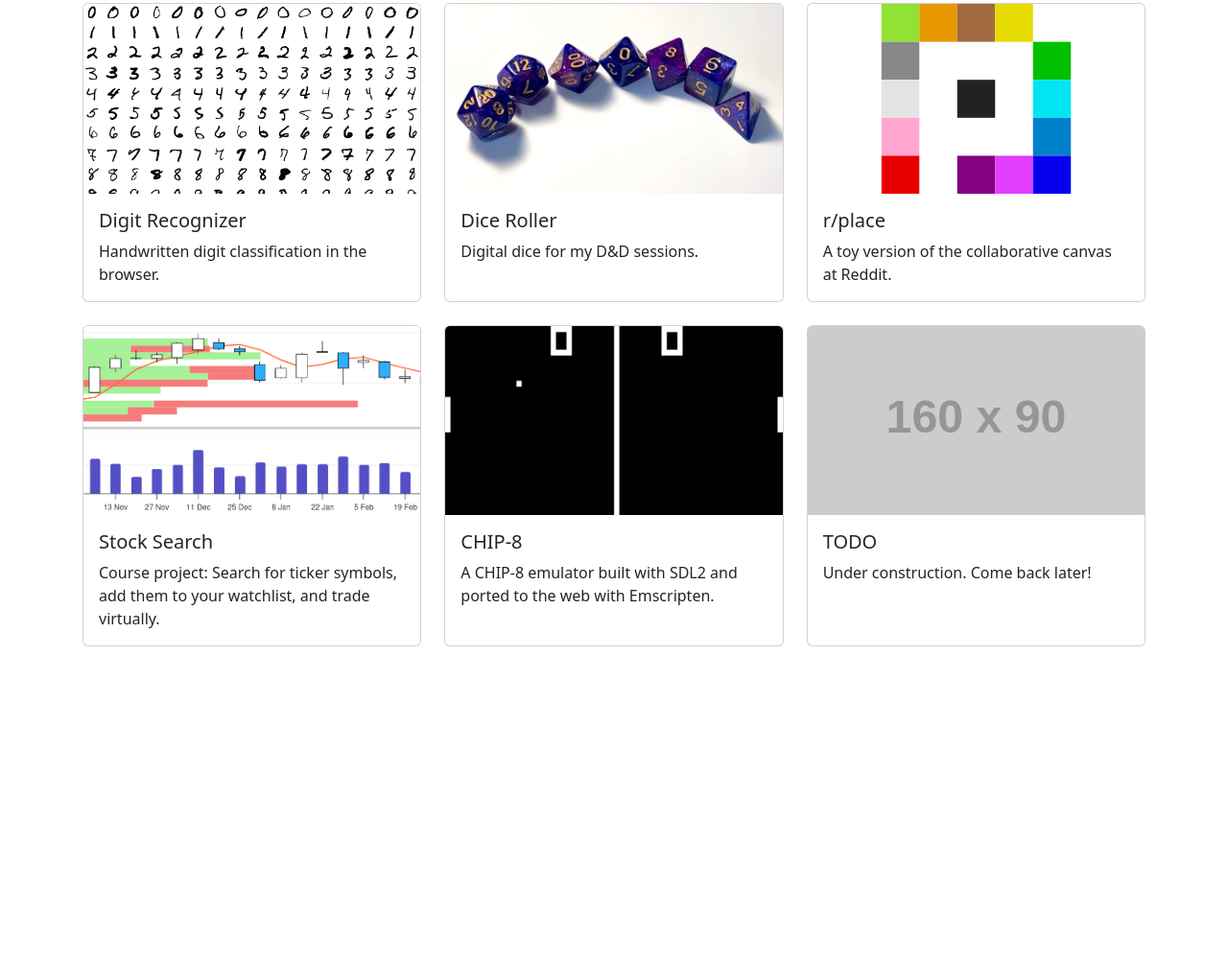
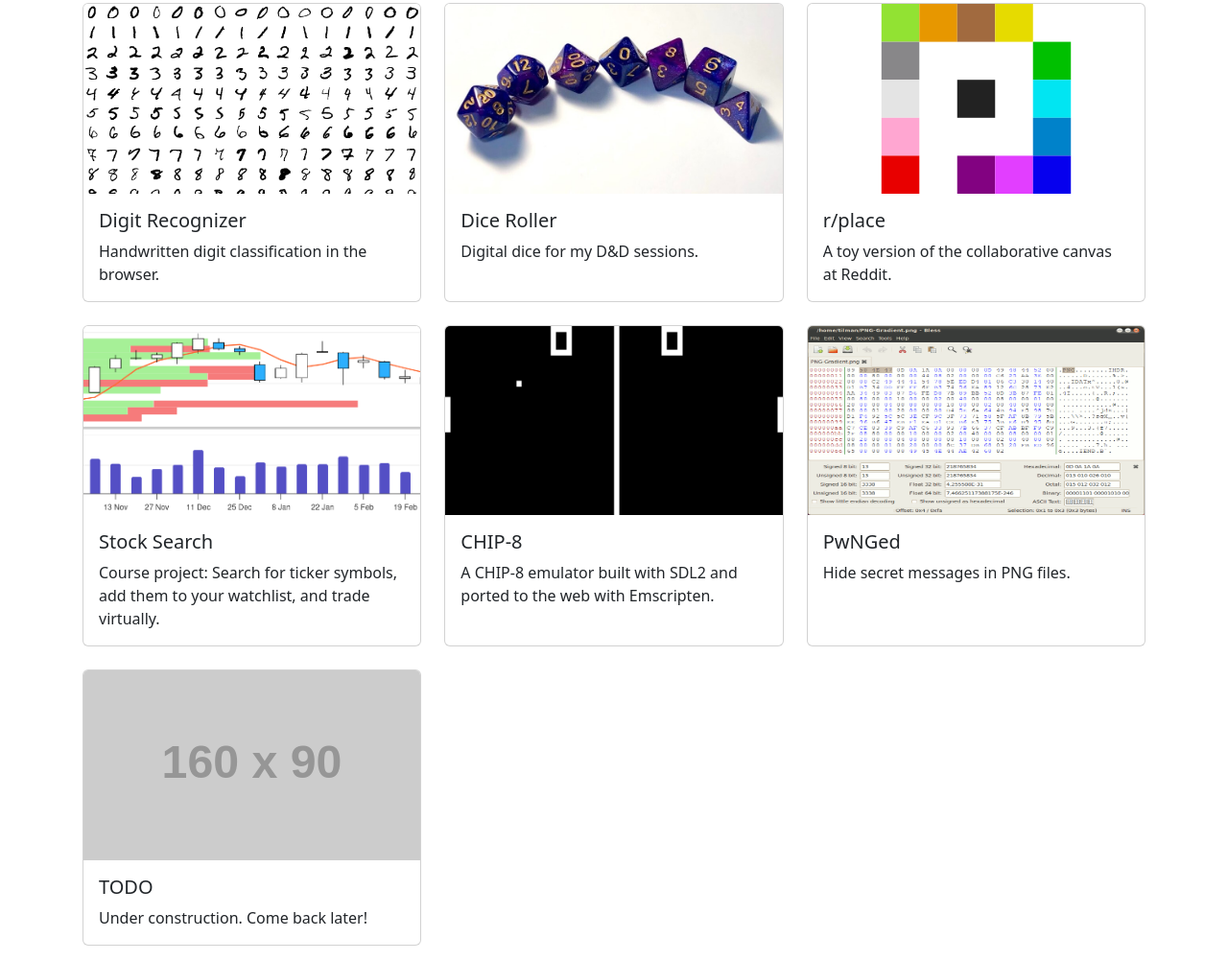
Before and after one commit to qianxyz/qxyz.me, a plain HTML site: page index.html in a window 1280 px wide. Shown: the part 213-1215 px from the top of the page at 96% size. Before the commit the page ends 903 px from the top, so only its background shows below. Drawn offline with nearby package versions, Linux system fonts and the light colour scheme; placeholder pictures from the web are drawn by us.

Commit message:
Add pngme

```diff
--- a/index.html
+++ b/index.html
@@ -92,6 +92,20 @@
 
     <div class="col">
       <div class="card h-100">
+        <a href="pwnged" class="stretched-link">
+          <div class="ratio ratio-16x9">
+            <img src="thumbnails/pwnged.png" class="card-img-top" alt="...">
+          </div>
+        </a>
+        <div class="card-body">
+          <h5 class="card-title">PwNGed</h5>
+          <p class="card-text">Hide secret messages in PNG files.</p>
+        </div>
+      </div>
+    </div>
+
+    <div class="col">
+      <div class="card h-100">
         <a href="#" class="stretched-link">
           <div class="ratio ratio-16x9">
             <img src="https://placehold.co/160x90?text=TODO" class="card-img-top" alt="...">
```
Also changed, not shown: thumbnails/pwnged.png (added).
